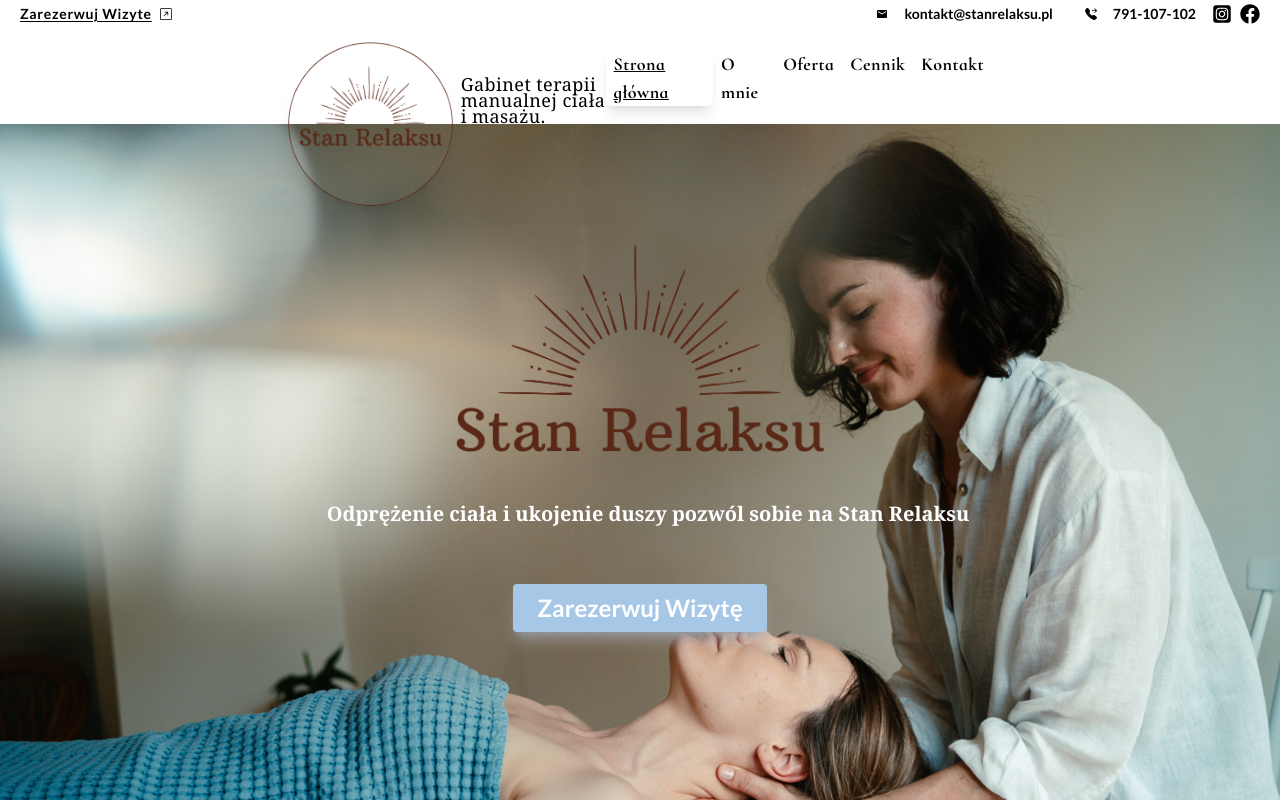
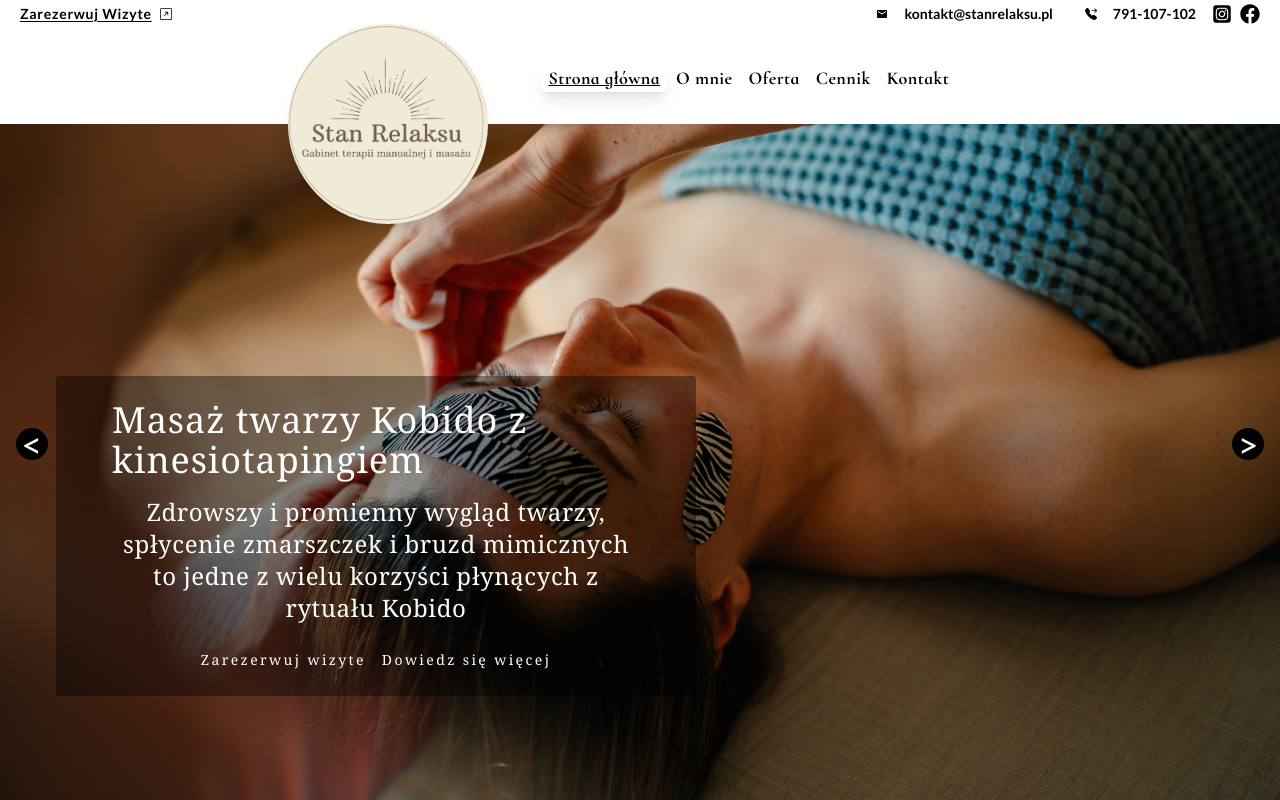
Before and after one commit to PiotrRegulski/stan-relaksu, a Next.js app: page / in a window 1280 px wide. Shown: the top 800 px of the page. Built offline with nearby package versions, Linux system fonts and the light colour scheme; no server answers.

Commit message:
changed main page

```diff
--- a/src/app/page.tsx
+++ b/src/app/page.tsx
@@ -6,18 +6,17 @@ import OffersCardFace from "@/components/offers/OffersCardFace";
 import WelcomeAboutMe from "@/components/homepage/WelcomeAboutMe";
 import OffersHeader from "@/components/offers/OffersHeader";
 import Carousel from "@/components/carousel/Carousel";
-export const metadata={
-
-}
+export const metadata = {};
 export default function Home() {
   return (
     <>
       <div className=" ">
-        <WelcomCard />
+        <Carousel />
+        {/* <WelcomCard /> */}
 
         <WelcomeAboutMe />
-        <Carousel/>
-        <OffersHeader/>
+
+        <OffersHeader />
 
         <OffersCardBody />
         <OffersCardFace />
--- a/src/components/layout/Logo.tsx
+++ b/src/components/layout/Logo.tsx
@@ -10,7 +10,7 @@ const Logo = () => {
         width={200}
         height={200}
         sizes="(max-width: 600px) 100vw, 50vw"
-        className=" rounded-full shadow-xl "
+        className="bg-mainthemelogo rounded-full  shadow-xl  "
         alt="Screenshots of the dashboard project showing desktop version"
         priority={true}
       />
--- a/src/components/layout/Navbar.tsx
+++ b/src/components/layout/Navbar.tsx
@@ -12,11 +12,7 @@ const Navbar = () => {
         </Link>
       </div>
 
-      <div className="w-1/4 ml-2 mt-12">
-        <p className=" font-serif leading-4 text-lg tracking-wide  ">
-          Gabinet terapii<br></br> manualnej ciała i masażu.
-        </p>
-      </div>
+
       <div className=" flex w-2/3   justify-end ">
         <NavLinks />
       </div>
```
Also changed, not shown: public/logo-stan-relaksu-kolo.png.
